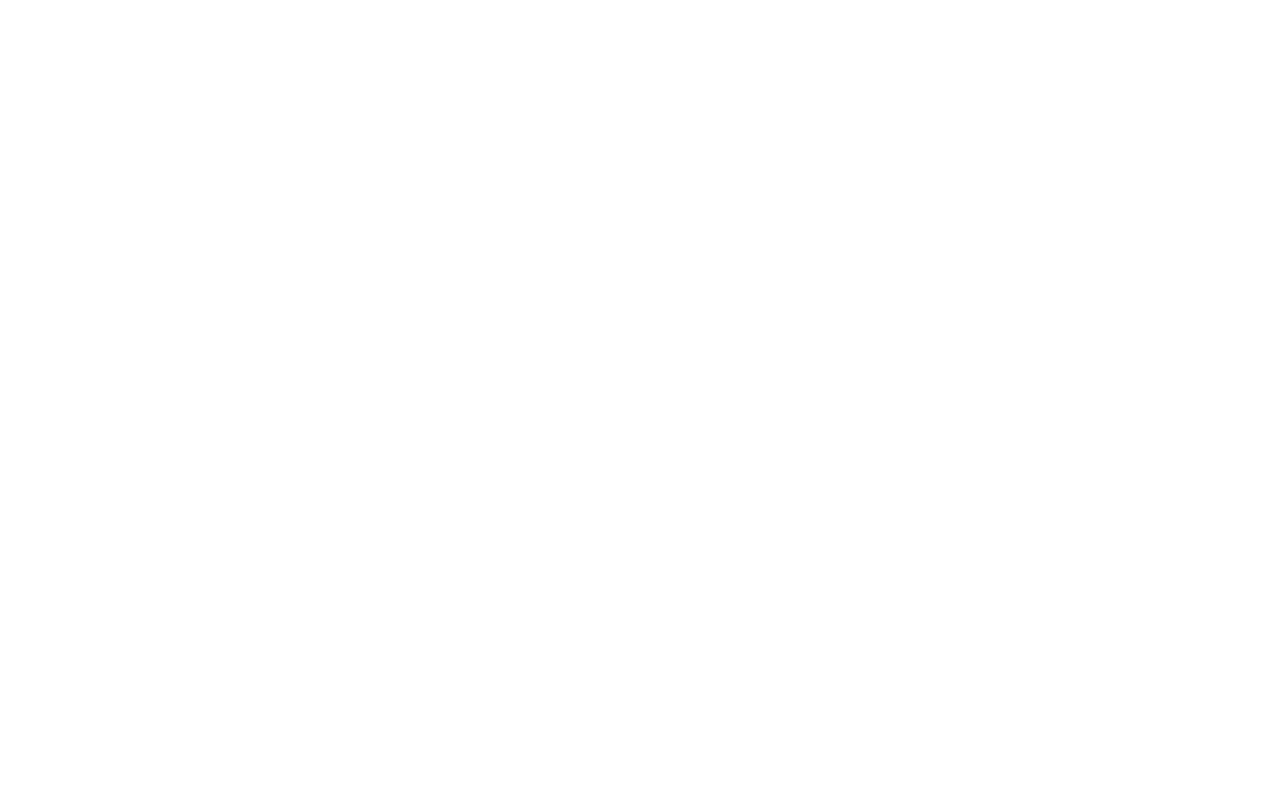
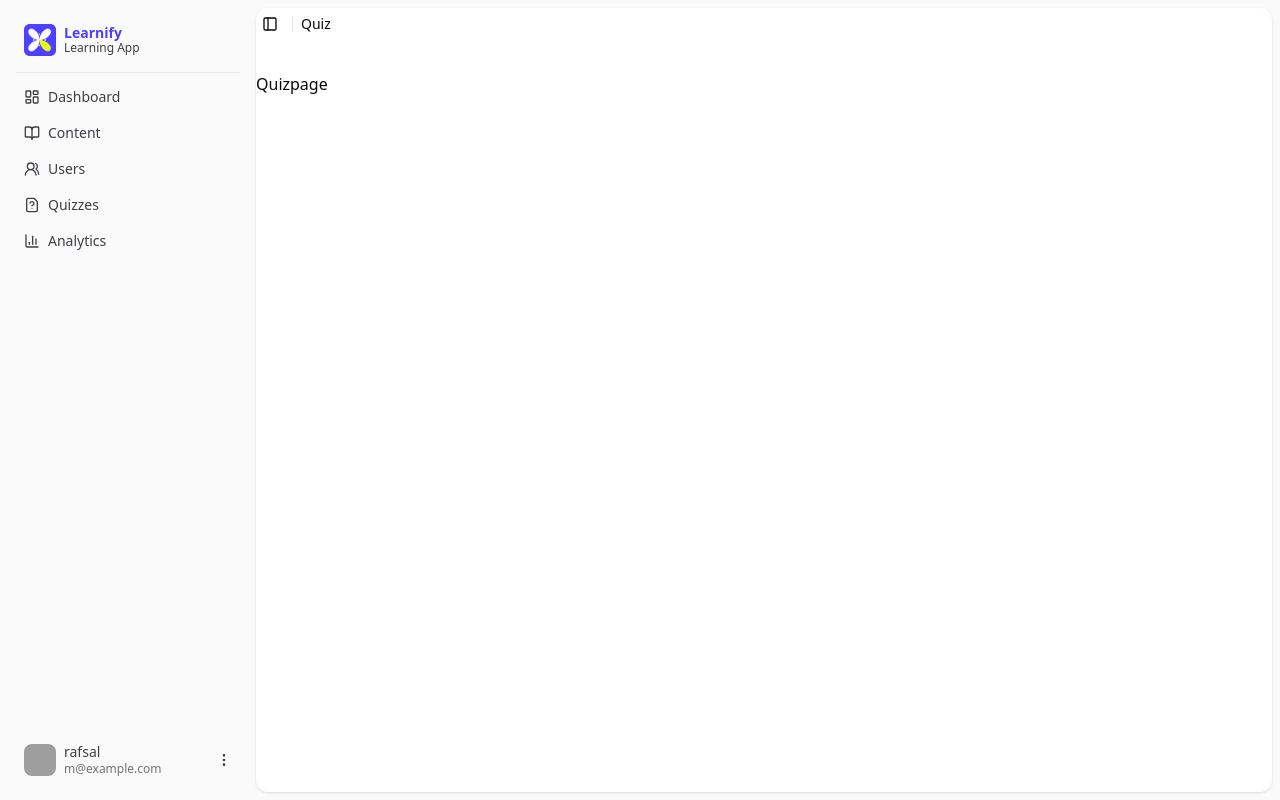
Before and after one commit to AppliedCognito/learnify-admin, a React (Vite) app: page /quiz in a window 1280 px wide. Before the commit this address had no page. Built offline with nearby package versions, Linux system fonts and the light colour scheme; grey boxes are pictures that could not be loaded.

Commit message:
feat(content page): completed folder UI

```diff
--- a/src/App.jsx
+++ b/src/App.jsx
@@ -2,6 +2,10 @@
 import { BrowserRouter as Router, Route, Routes } from 'react-router-dom';
 import MainLayout from './layout/MainLayout';
 import DashboardPage from './pages/DashboardPage';
+import ContentPage from './pages/ContentPage';
+import UserPage from './pages/UserPage';
+import QuizPage from './pages/QuizPage';
+import Analyticspage from './pages/Analyticspage';
 
 function App() {
 
@@ -11,9 +15,10 @@
         <Route path='/' element={<MainLayout/>}>
           <Route index element={<DashboardPage/>}/>
           <Route path='/dashboard' element={<DashboardPage/>}/>
-
-
-
+          <Route path='/content' element={<ContentPage/>}/>
+          <Route path='/users' element={<UserPage/>}/>
+          <Route path='/quiz' element={<QuizPage/>}/>
+          <Route path='/analytics' element={<Analyticspage/>}/>
         </Route>
 
       </Routes>
--- a/src/components/AppSidebar.jsx
+++ b/src/components/AppSidebar.jsx
@@ -9,27 +9,27 @@
 const items = [
     {
       title: "Dashboard",
-      url: "#",
+      url: "/dashboard",
       icon: LayoutDashboard,
     },
     {
       title: "Content",
-      url: "#",
+      url: "/content",
       icon: BookOpen,
     },
     {
       title: "Users",
-      url: "#",
+      url: "/users",
       icon: UsersRound ,
     },
     {
       title: "Quizzes",
-      url: "#",
+      url: "/quiz",
       icon: FileQuestion,
     },
     {
       title: "Analytics",
-      url: "#",
+      url: "/analytics",
       icon: ChartColumn,
     },
   ]
--- /dev/null
+++ b/src/components/contentComponents/AddFolderComponent.jsx
@@ -0,0 +1,16 @@
+import { CirclePlus } from 'lucide-react'
+import React from 'react'
+
+const AddFolderComponent = () => {
+  return (
+    <div className="h-auto w-auto transform transition duration-300 hover:scale-105">
+        <div className='h-20 w-20 cursor-pointer '>
+            <div className="h-4 w-16 bg-[#EBEBEB] rounded-t-md"></div>
+            <div className="h-16 w-full bg-[#EBEBEB] rounded-b-md flex justify-center items-center mt-[-1px]"> <CirclePlus size={16}/></div>
+        </div>
+        <p className='h-auto w-20 text-md text-[#272727] font-bold text-center'>Add new</p>
+    </div>
+  )
+}
+
+export default AddFolderComponent
--- /dev/null
+++ b/src/components/contentComponents/FolderComponent.jsx
@@ -0,0 +1,15 @@
+import React from 'react'
+
+const FolderComponent = () => {
+  return (
+    <div className="h-auto w-auto transform transition duration-300 hover:scale-105">
+        <div className='h-20 w-20 '>
+            <div className="h-4 w-16 bg-[#EBEBEB] rounded-t-md"></div>
+            <div className="h-16 w-full bg-[#F5F5F5] rounded-b-md mt-[-1px]"></div>
+        </div>
+        <p className='h-auto w-20 text-md text-[#272727] font-normal text-center'>computer science</p>
+    </div>
+  )
+}
+
+export default FolderComponent
--- /dev/null
+++ b/src/components/ui/breadcrumb.jsx
@@ -0,0 +1,92 @@
+import * as React from "react"
+import { Slot } from "@radix-ui/react-slot"
+import { ChevronRight, MoreHorizontal } from "lucide-react"
+
+import { cn } from "@/lib/utils"
+
+const Breadcrumb = React.forwardRef(
+  ({ ...props }, ref) => <nav ref={ref} aria-label="breadcrumb" {...props} />
+)
+Breadcrumb.displayName = "Breadcrumb"
+
+const BreadcrumbList = React.forwardRef(({ className, ...props }, ref) => (
+  <ol
+    ref={ref}
+    className={cn(
+      "flex flex-wrap items-center gap-1.5 break-words text-sm text-muted-foreground sm:gap-2.5",
+      className
+    )}
+    {...props} />
+))
+BreadcrumbList.displayName = "BreadcrumbList"
+
+const BreadcrumbItem = React.forwardRef(({ className, ...props }, ref) => (
+  <li
+    ref={ref}
+    className={cn("inline-flex items-center gap-1.5", className)}
+    {...props} />
+))
+BreadcrumbItem.displayName = "BreadcrumbItem"
+
+const BreadcrumbLink = React.forwardRef(({ asChild, className, ...props }, ref) => {
+  const Comp = asChild ? Slot : "a"
+
+  return (
+    <Comp
+      ref={ref}
+      className={cn("transition-colors hover:text-foreground", className)}
+      {...props} />
+  );
+})
+BreadcrumbLink.displayName = "BreadcrumbLink"
+
+const BreadcrumbPage = React.forwardRef(({ className, ...props }, ref) => (
+  <span
+    ref={ref}
+    role="link"
+    aria-disabled="true"
+    aria-current="page"
+    className={cn("font-normal text-foreground", className)}
+    {...props} />
+))
+BreadcrumbPage.displayName = "BreadcrumbPage"
+
+const BreadcrumbSeparator = ({
+  children,
+  className,
+  ...props
+}) => (
+  <li
+    role="presentation"
+    aria-hidden="true"
+    className={cn("[&>svg]:w-3.5 [&>svg]:h-3.5", className)}
+    {...props}>
+    {children ?? <ChevronRight />}
+  </li>
+)
+BreadcrumbSeparator.displayName = "BreadcrumbSeparator"
+
+const BreadcrumbEllipsis = ({
+  className,
+  ...props
+}) => (
+  <span
+    role="presentation"
+    aria-hidden="true"
+    className={cn("flex h-9 w-9 items-center justify-center", className)}
+    {...props}>
+    <MoreHorizontal className="h-4 w-4" />
+    <span className="sr-only">More</span>
+  </span>
+)
+BreadcrumbEllipsis.displayName = "BreadcrumbElipssis"
+
+export {
+  Breadcrumb,
+  BreadcrumbList,
+  BreadcrumbItem,
+  BreadcrumbLink,
+  BreadcrumbPage,
+  BreadcrumbSeparator,
+  BreadcrumbEllipsis,
+}
--- a/src/layout/MainLayout.jsx
+++ b/src/layout/MainLayout.jsx
@@ -1,15 +1,55 @@
 import AppSidebar from '@/components/AppSidebar'
-import { Sidebar, SidebarInset, SidebarProvider, SidebarTrigger } from '@/components/ui/sidebar'
+import { Breadcrumb, BreadcrumbItem, BreadcrumbLink, BreadcrumbList, BreadcrumbPage, BreadcrumbSeparator } from '@/components/ui/breadcrumb'
+import { Separator } from '@/components/ui/separator'
+import { Sidebar, SidebarInset, SidebarProvider, SidebarSeparator, SidebarTrigger } from '@/components/ui/sidebar'
 import React from 'react'
-import { Outlet } from 'react-router-dom'
+import { Link, Outlet, useLocation } from 'react-router-dom'
 
 const MainLayout = () => {
+
+  const location = useLocation()
+  const pathnames = location.pathname.split('/').filter((x) => x)
+
   return (
     <SidebarProvider>
         <AppSidebar/>
         <SidebarInset>
         <main>
-          <SidebarTrigger/>
+          <header className='h-16 w-full'>
+            <div className="h-8 w-full flex items-center">
+              <SidebarTrigger/>
+              <Separator
+                orientation="vertical"
+                className="mx-2 data-[orientation=vertical]:h-4"
+              />
+              <Breadcrumb>
+                <BreadcrumbList>
+                  {pathnames.map((segment, index) => {
+                    const to = '/' + pathnames.slice(0, index + 1).join('/')
+                    const isLast = index === pathnames.length - 1
+                    return (
+                      <React.Fragment key={to}>
+                        <BreadcrumbItem>
+                          {isLast ? (
+                            <BreadcrumbPage>
+                              {segment.charAt(0).toUpperCase() + segment.slice(1)}
+                            </BreadcrumbPage>
+                          ) : (
+                            <BreadcrumbLink asChild>
+                              <Link to={to}>
+                                {segment.charAt(0).toUpperCase() + segment.slice(1)}
+                              </Link>
+                            </BreadcrumbLink>
+                          )}
+                        </BreadcrumbItem>
+                        {!isLast && <BreadcrumbSeparator />}
+                      </React.Fragment>
+                    )
+                  })}
+                </BreadcrumbList>
+              </Breadcrumb>
+            </div>
+          </header>
             <Outlet/>
         </main>
         </SidebarInset>
--- /dev/null
+++ b/src/pages/Analyticspage.jsx
@@ -0,0 +1,9 @@
+import React from 'react'
+
+const Analyticspage = () => {
+  return (
+    <div>Analyticspage</div>
+  )
+}
+
+export default Analyticspage
--- /dev/null
+++ b/src/pages/ContentPage.jsx
@@ -0,0 +1,20 @@
+import AddFolderComponent from '@/components/contentComponents/AddFolderComponent'
+import FolderComponent from '@/components/contentComponents/FolderComponent'
+import React from 'react'
+
+const ContentPage = () => {
+  return (
+    <div className='h-full w-full  p-10'>
+     <div className="h-auto w-full flex gap-4">
+      <FolderComponent/>
+      <FolderComponent/>
+      <FolderComponent/>
+      <FolderComponent/>
+      <FolderComponent/>
+      <AddFolderComponent/>
+     </div>
+    </div>
+  )
+}
+
+export default ContentPage
--- /dev/null
+++ b/src/pages/QuizPage.jsx
@@ -0,0 +1,11 @@
+import React from 'react'
+
+const QuizPage = () => {
+  return (
+    <div>
+      Quizpage
+    </div>
+  )
+}
+
+export default QuizPage
--- /dev/null
+++ b/src/pages/UserPage.jsx
@@ -0,0 +1,9 @@
+import React from 'react'
+
+const UserPage = () => {
+  return (
+    <div>UserPage</div>
+  )
+}
+
+export default UserPage
```
